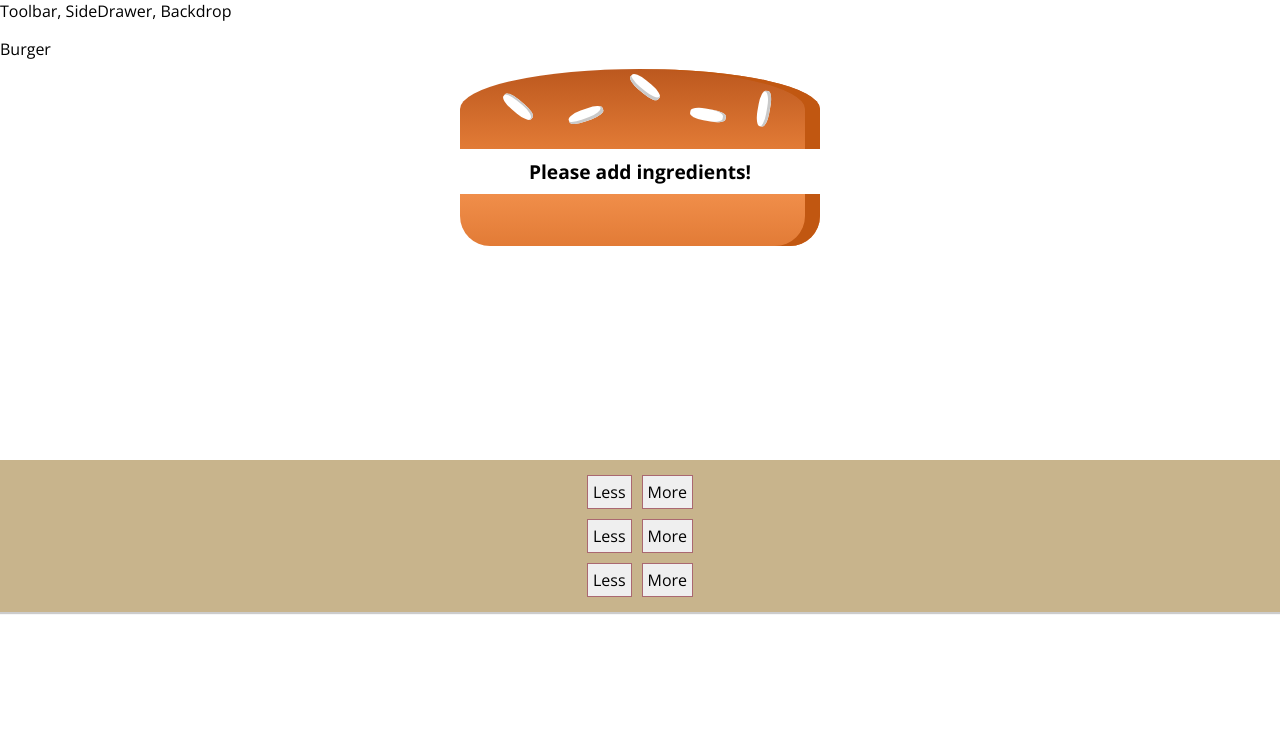
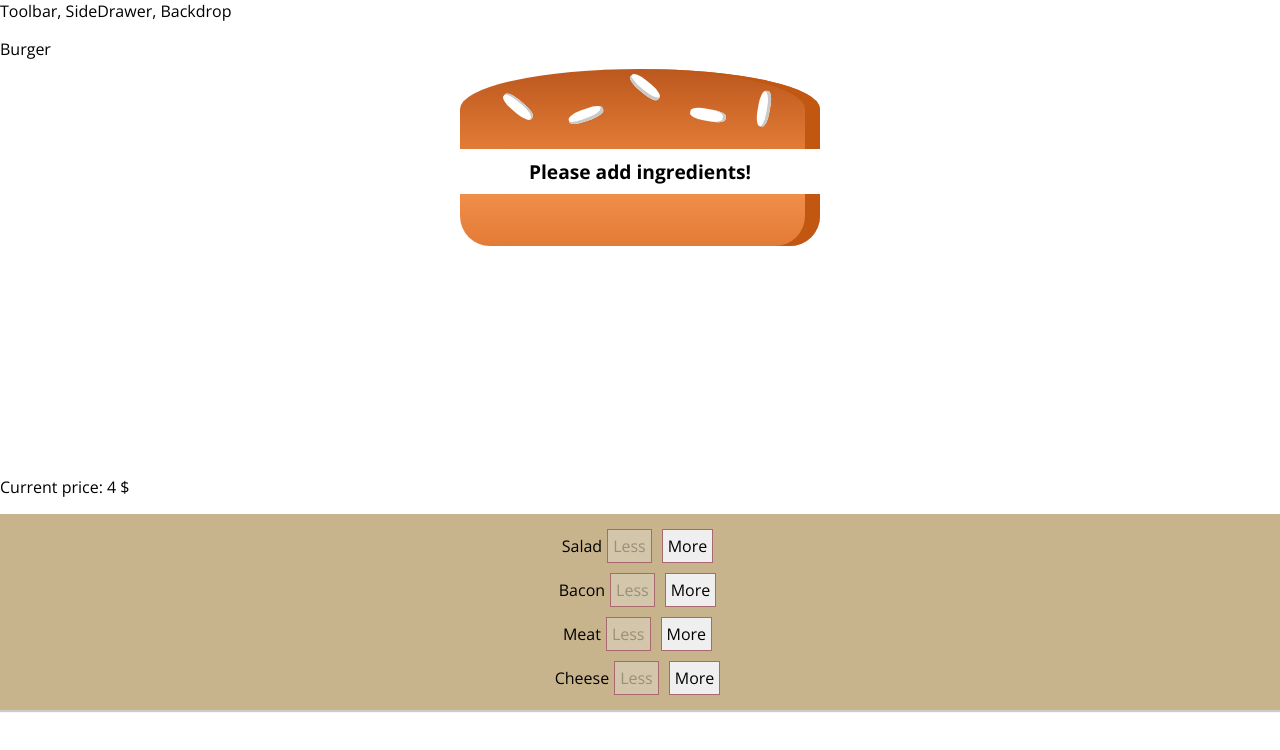
Before and after one commit to nicofraisse/burger-builder-starting-setup, a React app: page / in a window 1280 px wide. Shown: the top 750 px of the page. Built offline with nearby package versions, Linux system fonts and the light colour scheme.

Commit message:
can add and remove ingredients to burger

```diff
--- a/src/components/Burger/BuildControls/BuildControl/BuildControl.js
+++ b/src/components/Burger/BuildControls/BuildControl/BuildControl.js
@@ -4,8 +4,13 @@ import classes from './BuildControl.css';
 const buildControl = (props) => (
   <div className={classes.BuildControl}>
     <div className={classes.Label}>{props.label}</div>
-    <button className={classes.Less}>Less</button>
-    <button className={classes.More}>More</button>
+    <button
+    onClick={props.removed}
+    className={classes.Less}
+    disabled={props.disabled}>
+      Less
+    </button>
+    <button onClick={props.added} className={classes.More}>More</button>
 
   </div>
 );
--- a/src/components/Burger/BuildControls/BuildControls.js
+++ b/src/components/Burger/BuildControls/BuildControls.js
@@ -2,11 +2,25 @@ import React from 'react';
 import classes from './BuildControls.css';
 import BuildControl from './BuildControl/BuildControl'
 
+const controls = [
+  {label: 'Salad', type: 'salad'},
+  {label: 'Bacon', type: 'bacon'},
+  {label: 'Meat', type: 'meat'},
+  {label: 'Cheese', type: 'cheese'},
+]
+
 const buildControls = (props) => (
   <div className={classes.BuildControls}>
-    <BuildControl />
-    <BuildControl />
-    <BuildControl />
+    {
+      controls.map((control) => {
+        return <BuildControl
+                key={control.label}
+                label={control.label}
+                added={() => props.ingredientAdded(control.type)}
+                removed={() => props.ingredientRemoved(control.type)}
+                disabled={props.disabledInfo[control.type]}/>
+      })
+    }
   </div>
 );
 
--- a/src/components/Burger/Burger.js
+++ b/src/components/Burger/Burger.js
@@ -11,7 +11,7 @@ const Burger = (props) => {
   }).reduce((prevArr, el) => {
     return prevArr.concat(el)
   }, [])
-  if (currentBurgerIngredients.length == 0) {
+  if (currentBurgerIngredients.length === 0) {
     currentBurgerIngredients = "Please add ingredients!"
   }
 
--- a/src/containers/BurgerBuilder/BurgerBuilder.js
+++ b/src/containers/BurgerBuilder/BurgerBuilder.js
@@ -2,6 +2,13 @@ import React, { Component } from 'react';
 import Burger from '../../components/Burger/Burger'
 import Aux from '../../hoc/Aux'
 import BuildControls from '../../components/Burger/BuildControls/BuildControls'
+
+const INGREDIENT_PRICES = {
+  salad: 1.5,
+  meat: 3,
+  cheese: 1.5,
+  bacon: 2
+}
 
 
 class BurgerBuilder extends Component {
@@ -12,16 +19,60 @@ class BurgerBuilder extends Component {
       cheese: 0,
       bacon: 0
     },
+    purchasable: false,
     purchased: false,
-    totalPrice: 0
+    totalPrice: 4
   }
 
+  addIngredientHandler = (type) => {
+    const oldCount = this.state.ingredients[type];
+    const updatedCount = oldCount + 1;
+    const updatedIngredients = {
+      ...this.state.ingredients
+    };
+    updatedIngredients[type] = updatedCount;
+    const newPrice = this.state.totalPrice + INGREDIENT_PRICES[type];
+    this.setState({
+      ingredients: updatedIngredients,
+      totalPrice: newPrice
+    });
+  };
+
+  removeIngredientHandler = (type) => {
+    const oldCount = this.state.ingredients[type];
+    if (oldCount < 1) {
+
+      return;
+    }
+    const updatedCount = oldCount - 1;
+    const updatedIngredients = {
+      ...this.state.ingredients
+    };
+    updatedIngredients[type] = updatedCount;
+    const newPrice = this.state.totalPrice - INGREDIENT_PRICES[type];
+    this.setState({
+      ingredients: updatedIngredients,
+      totalPrice: newPrice
+    });
+
+  };
+
   render() {
+    const disabledInfo = {
+      ...this.state.ingredients
+    }
+    for (let key in disabledInfo) {
+      disabledInfo[key] = disabledInfo[key] < 1;
+    }
     return (
       <Aux>
         <div>Burger</div>
         <Burger ingredients={this.state.ingredients} />
-        <BuildControls />
+        <p>Current price: {this.state.totalPrice} $</p>
+        <BuildControls
+        ingredientAdded={this.addIngredientHandler}
+        ingredientRemoved={this.removeIngredientHandler}
+        disabledInfo={disabledInfo} />
       </Aux>
     );
   }
```
